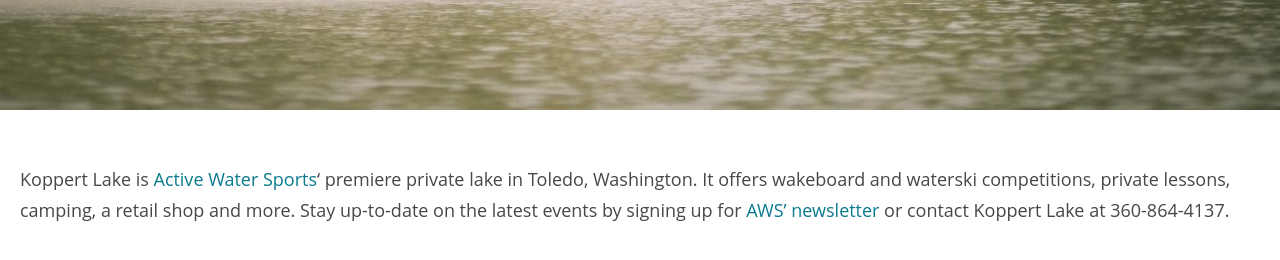
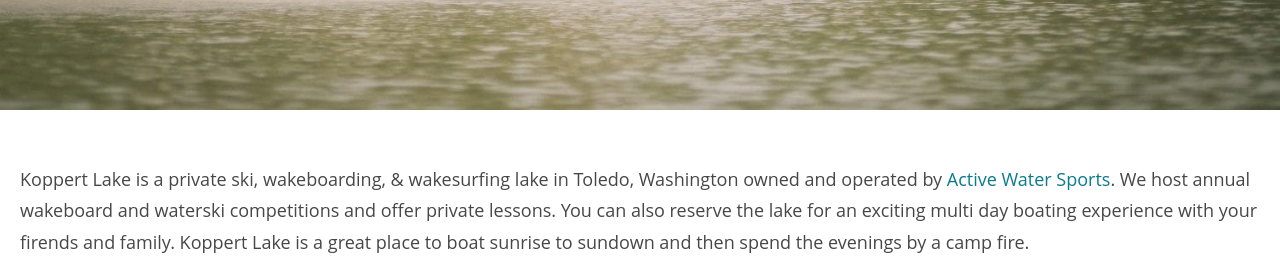
Before and after one commit to larsestrem/koppertlake, a plain HTML site: page index.html in a window 1280 px wide. Shown: the part 488-748 px from the top of the page. Drawn offline with Linux system fonts and the light colour scheme.

Commit message:
Add files via upload

```diff
--- a/index.html
+++ b/index.html
@@ -329,7 +329,10 @@ img#wpstats{position:absolute!important;clip:rect(0, 0, 0, 0);padding:0!importan
     </header>
 
 <div class="entry-content" style="padding:0 20px;">
-    <p>Koppert Lake is <a href="https://www.activeh2o.com/" target="_blank" rel="noopener">Active Water Sports</a>&#8216; premiere private lake in Toledo, Washington. It offers wakeboard and waterski competitions, private lessons, camping, a retail shop and more. Stay up-to-date on the latest events by signing up for <a href="https://www.activeh2o.com/join-our-mailing-list--xnewsletter" target="_blank" rel="noopener">AWS&#8217; newsletter</a> or contact Koppert Lake at 360-864-4137.</p>
+    <p>Koppert Lake is a private ski, wakeboarding, & wakesurfing lake in Toledo, Washington owned and operated by
+        <a href="https://www.activeh2o.com/">Active Water Sports</a>. We host annual wakeboard and waterski
+        competitions and offer private lessons. You can also reserve the lake for an exciting multi day boating experience
+        with your firends and family. Koppert Lake is a great place to boat sunrise to sundown and then spend the evenings by a camp fire.</p>
     <p>
         <a href="https://www.google.com/maps/dir/''/''/@46.4824976,-122.9284907,12z/data=!4m8!4m7!1m0!1m5!1m1!1s0x5493feaf9e272525:0x99040e75be1f8633!2m2!1d-122.858451!2d46.482519" target="_blank" rel="noopener">
         Koppert Lake</a><br />
```
